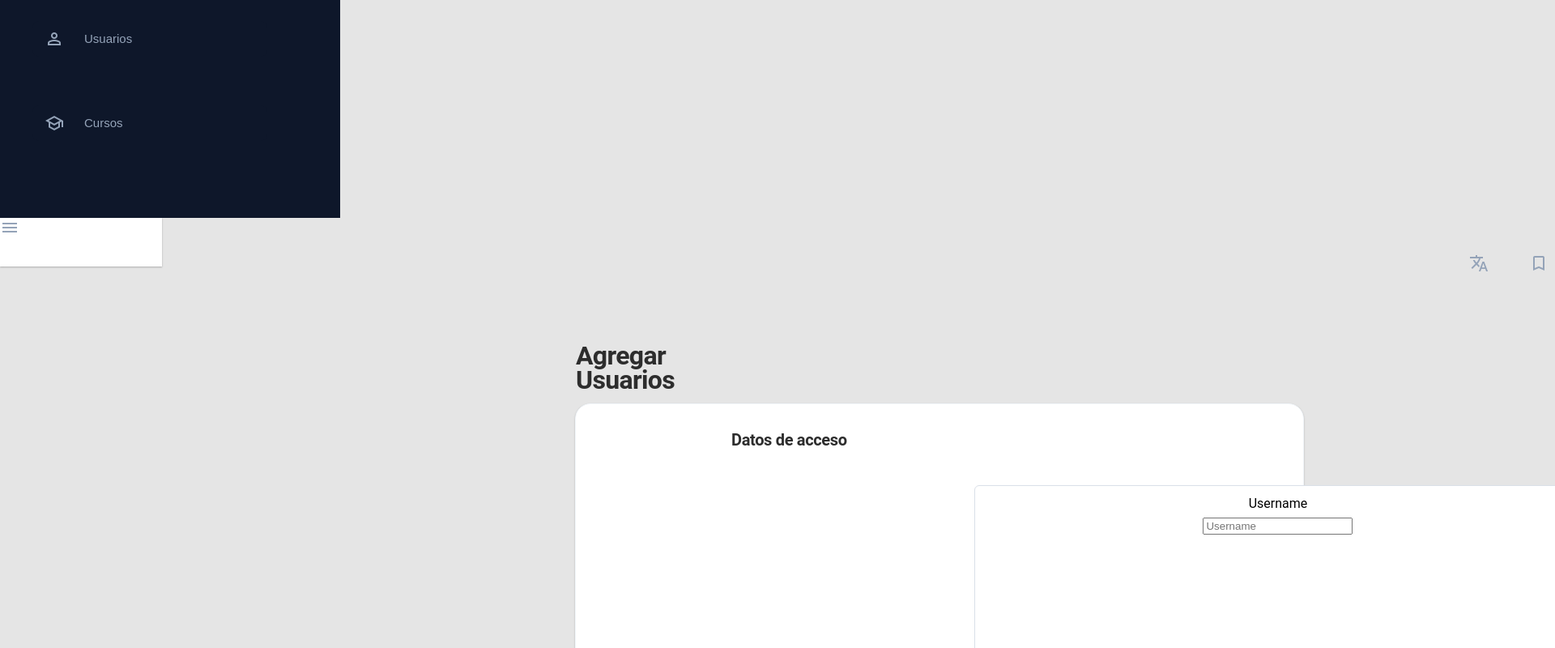
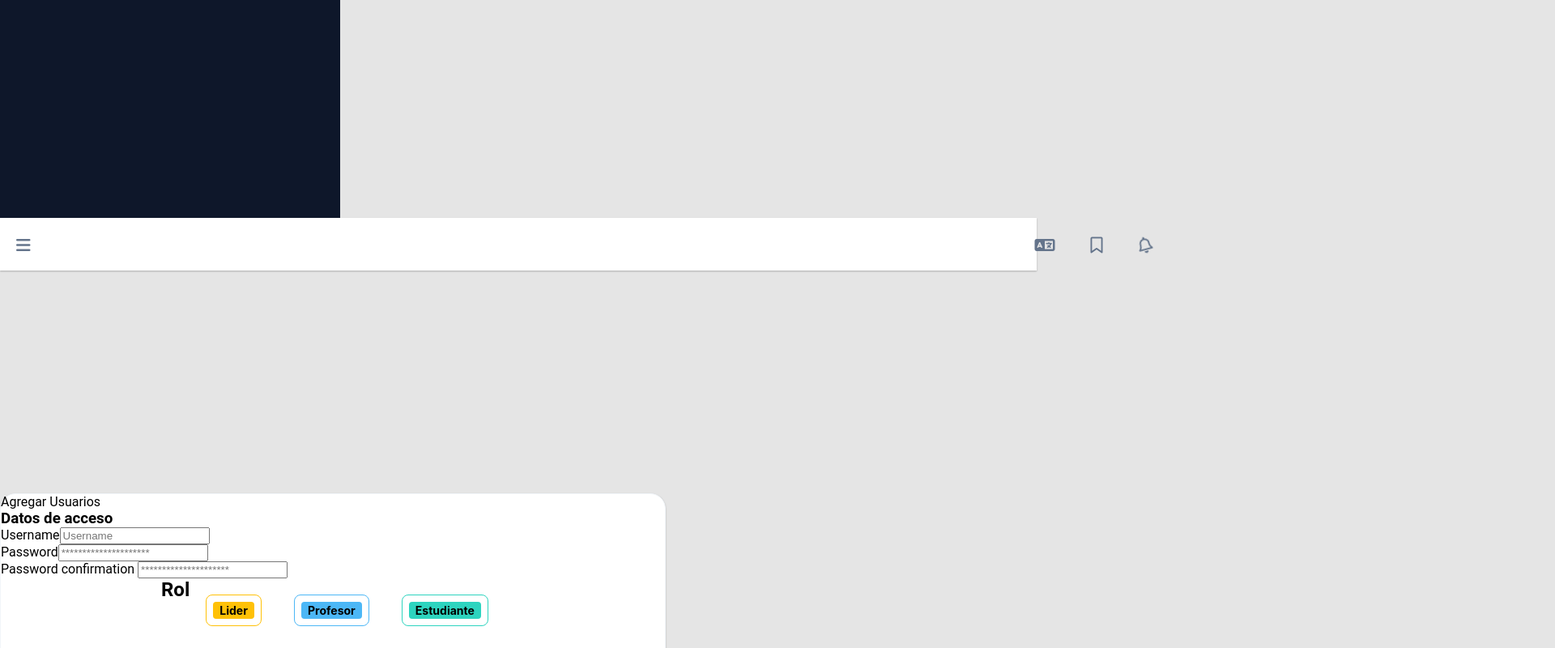
Before and after one commit to Jean-Paul-12/academy-admin-view, a website built with Vite: page index.html in a window 1280 px wide. Shown: the part 660-1460 px from the top of the page at 81% size, 1920 px wide, since content can reach past the window. Built offline with nearby package versions, Linux system fonts and the light colour scheme.

Commit message:
fix(readme): Update css and readme

```diff
--- a/index.html
+++ b/index.html
@@ -3,22 +3,23 @@
 
 <head>
   <meta charset="UTF-8" />
-  <link rel="icon" type="image" href="https://www.drupal.org/files/styles/grid-4-2x/public/serempre-logomark-color%20%282%29.png?itok=IGlIpYyL" />
-  <link rel="stylesheet" href="https://fonts.googleapis.com/css2?family=Material+Symbols+Outlined:opsz,wght,FILL,GRAD@20..48,100..700,0..1,-50..200" />
+  <link rel="icon" type="image"
+    href="https://www.drupal.org/files/styles/grid-4-2x/public/serempre-logomark-color%20%282%29.png?itok=IGlIpYyL" />
+  <link rel="stylesheet"
+    href="https://fonts.googleapis.com/css2?family=Material+Symbols+Outlined:opsz,wght,FILL,GRAD@20..48,100..700,0..1,-50..200" />
   <link rel="preconnect" href="https://fonts.googleapis.com">
   <meta name="viewport" content="width=device-width, initial-scale=1.0" />
   <title>Admin View</title>
 </head>
 
 <body>
+  <main class="container"> <!--Block-->
 
-  <div class="menu_user">
-    <div class="icons"><img class="logo"
-        src="https://www.drupal.org/files/styles/grid-4-2x/public/serempre-logomark-color%20%282%29.png?itok=IGlIpYyL"
-        alt="">
-      <span class="material-symbols-outlined">account_circle</span>
+    <div class="menu__user"> <!--Block-->
 
-    </div>
+        <img class="menu__img" src="https://www.drupal.org/files/styles/grid-4-2x/public/serempre-logomark-color%20%282%29.png?itok=IGlIpYyL" alt="">
+        <a href=""><i class="fa-solid fa-user-astronaut fa-lg"></i></a>
+
 
       <img class="picture_profile"
         src="https://i0.wp.com/www.diarlu.com/wp-content/uploads/2019/09/rostro-mujer-adulta.jpg?resize=500%2C500&ssl=1"
@@ -27,20 +28,21 @@
       <p class="email">hsmith@serempre.com</p>
       <p class="dash">DASHBOARDS</p>
       <p class="tex">Lorem ipsum dolor sit amet, consectetur</p>
-    <button class="button_1"><span class="material-symbols-outlined">person</span>Usuarios</button>
-    <button class="button_2"><span class="material-symbols-outlined">school</span>Cursos</button>
     </div>
 
-  <header class="information">
-    <span class="material-symbols-outlined">menu</span>
-    <div class="icons_end">
-      <span class="material-symbols-outlined">translate</span>
-      <span class="material-symbols-outlined">bookmark</span>
-      <span class="material-symbols-outlined">notifications</span>
+    <header class="navbar"> <!--Block-->
+      <div class="navbar__start">
+        <a href="#"><i class="fa-solid fa-bars fa-lg"></i></a>
       </div>
+      <div class="navbar__end">
+        <a href="#"><i class="fa-solid fa-language fa-lg"></i></a>
+        <a href="#"><i class="fa-regular fa-bookmark fa-lg"></i></a>
+        <a href="#"><i class="fa-regular fa-bell fa-shake fa-lg"></i></a>
+      </div>
+
     </header>
 
-  <div class="add_user">
+    <div class="card__main"> <!--Block-->
       <p class="text">Agregar Usuarios</p>
       <div class="register">
         <h3 class="datos">Datos de acceso</h3>
@@ -53,7 +55,7 @@
       <div class="card__list">
         <h2>Rol</h2>
         <section class="card card--leader">
-        <h3 >Lider</h3>
+          <h3>Lider</h3>
         </section>
         <section class="card card--teacher">
           <h3>Profesor</h3>
@@ -64,6 +66,9 @@
       </div>
     </div>
 
+  </main>
+
+  <script src="https://kit.fontawesome.com/6cd17e1f2f.js" crossorigin="anonymous"></script>
   <script src="./main.js" type="module"></script>
 </body>
 
--- a/style.css
+++ b/style.css
@@ -5,13 +5,18 @@
 
 /*General*/
 body {
-
   background: #E5E5E5;
   font-family: 'Roboto', sans-serif;
 }
 
+.container {
+  display: flex;
+  flex-flow: row wrap;
+
+}
+
 /*Style Menu User*/
-.menu_user {
+.menu__user {
   display: flex;
   position: relative;
   flex-direction: column;
@@ -20,16 +25,19 @@ body {
   height: 929px;
 }
 
-img.logo {
-  width: 42px;
-  top: 13px;
-  left: 23px;
+.menu__img {
+  position: relative;
+  Width: 50px;
+  left: 13px;
+  top: 9px;
+  Height: 45px;
 }
 
-.icons {
-  display: flex;
-  justify-content: space-between;
-  padding: 0 10px;
+.menu__user i{
+  position: relative;
+  left: 365px;
+  bottom: 20px;
+  color: #94A3B8;
 }
 
 img.picture_profile {
@@ -80,191 +88,56 @@ p.tex {
   height: 17px;
   font-weight: 500;
   font-size: 12px;
+}
+
+/* Navbar */
+
+.navbar {
+  display: flex;
+  position: relative;
+  background-color: #fff;
+  height: 65px;
+  width: 1483px;
+  box-shadow: 0px 1px 2px rgba(0, 0, 0, 0.25);
 
 }
-
-.button_1 {
-  display: flex;
+.navbar__start a {
+  display: inline-table;
   position: relative;
-  width: 290px;
-  height: 44px;
-  left: 40px;
-  top: 480px;
-  background: #0E172A;
-  color: #94A3B8;
-  border: none;
-  border-radius: 8px;
-  font-size: 15px;
-  align-items: center;
-  justify-content: left;
-  padding: 0px 15px;
-  gap: 25px;
+  margin: 24px 20px;
+  color: #64748B;
 }
 
-.button_1:hover {
-  background: #1E293B;
-  color: #fff !important;
+.navbar__end a {
+  display: inline-table;
+  position: relative;
+  margin: 24px 20px;
+  left: 1200px;
+  color: #64748B;
 }
+/* CARD */
 
-.button_2 {
-  display: flex;
-  position: relative;
-  width: 290px;
-  height: 44px;
-  left: 40px;
-  top: 540px;
-  background: #0E172A;
-  color: #94A3B8;
-  border: none;
-  border-radius: 8px;
-  font-size: 15px;
-  align-items: center;
-  justify-content: left;
-  padding: 0px 15px;
-  gap: 25px;
-
-}
-
-.button_2:hover {
-  background: #1E293B;
-  color: #fff !important;
-}
-
-/* Style Header */
-.information {
-  position: relative;
-  flex-direction: row;
-  background-color: #fff;
-  height: 60px;
-  width: 200px;
-  box-shadow: 0px 1px 2px rgba(0, 0, 0, 0.25);
-}
-
-.material-symbols-outlined {
-  display: flex;
-  justify-content: space-between;
-  color: #94A3B8;
-  align-items: center;
-  padding: 15 0px;
-  gap: 15px;
-}
-
-.icons_end {
-  display: flex;
-  position: relative;
-  flex-direction: row;
-  left: 1800px;
-  top: 20px;
-  justify-content: space-around;
-  gap: 22px;
-}
-
-/*Style Card*/
-
-.add_user {
-  display: flex;
+.card__main {
   box-sizing: border-box;
   position: relative;
-  width: 900px;
-  height: 688px;
-  left: 710px;
-  top: 169px;
+  width: 822px;
+  height: 564px;
+  top: 275px;
   background: #FFFFFF;
   border: 1px solid #F1F5F9;
   box-shadow: 0px 1px 2px rgba(0, 0, 0, 0.25);
   border-radius: 19px;
 }
 
-.text {
+.card__list {
   display: flex;
-  position: relative;
-  left: 0px;
-  top: -75px;
-  color: #2d2d2d;
-  font-family: 'Roboto', sans-serif;
-  font-weight: 700;
-  font-size: 32px;
-  line-height: 30px;
-  letter-spacing: -0.021em;
+  flex-direction: row;
+  justify-content: center;
 }
 
-.register {
-  display: flex;
-  position: relative;
-}
-
-.datos {
-  display: flex;
-  position: relative;
-  width: 300px;
-  left: 70px;
-  top: 30px;
-  color: #2D2D2D;
-  font-weight: 700;
-  font-size: 20px;
-  line-height: 28px;
-  letter-spacing: -0.017em;
-}
-
-.roles {
-  position: relative;
-  top: 50%;
-  padding: 0px 70px;
-}
-
-.username {
-  box-sizing: border-box;
+.card {
   display: flex;
   flex-direction: column;
-  align-items: center;
-  padding: 12px 16px;
-  gap: 8px;
-  position: relative;
-  left: 70px;
-  top: 100px;
-  background: #FFFFFF;
-  border: 1px solid #DAE0E8;
-  border-radius: 6px;
-  width: 750px;
-}
-
-.password {
-  box-sizing: border-box;
-  display: flex;
-  flex-direction: column;
-  align-items: center;
-  padding: 12px 16px;
-  gap: 8px;
-  position: relative;
-  left: 70px;
-  top: 230px;
-  background: #FFFFFF;
-  border: 1px solid #DAE0E8;
-  border-radius: 6px;
-  width: 320px;
-}
-
-.password_confirmation {
-  box-sizing: border-box;
-  display: flex;
-  flex-direction: column;
-  align-items: center;
-  padding: 12px 16px;
-  gap: 8px;
-  position: relative;
-  left: 470px;
-  top: 230px;
-  background: #FFFFFF;
-  border: 1px solid #DAE0E8;
-  border-radius: 6px;
-  width: 330px;
-}
-/* Modules */
-
-/* CARD */
-.card{
-  display: flex;
-  flex-direction: row;
   justify-content: start;
   background-color: #FFFFFF;
   color: #000000;
@@ -273,7 +146,7 @@ p.tex {
   border-radius: 8px;
   border-color: #000000;
   padding: 8px;
-  margin: 10px;
+  margin: 20px;
   font-size: 12px;
   font-weight: 400;
   font-family: 'Inter';
@@ -281,28 +154,31 @@ p.tex {
   line-height: 17px;
 }
 
-.card--leader{
+.card--leader {
   border-color: #FFC107;
 }
-.card--leader h3{
+
+.card--leader h3 {
   background-color: #FFC107;
   padding: 2px 8px;
   border-radius: 4px;
 }
 
-.card--teacher{
+.card--teacher {
   border-color: #4CB7F6;
 }
-.card--teacher h3{
+
+.card--teacher h3 {
   background-color: #4CB7F6;
   padding: 2px 8px;
   border-radius: 4px;
 }
 
-.card--student{
+.card--student {
   border-color: #2DD4BF;
 }
-.card--student h3{
+
+.card--student h3 {
   background-color: #2DD4BF;
   padding: 2px 8px;
   border-radius: 4px;
```
Lines whose indentation alone changed are shown as unchanged.
